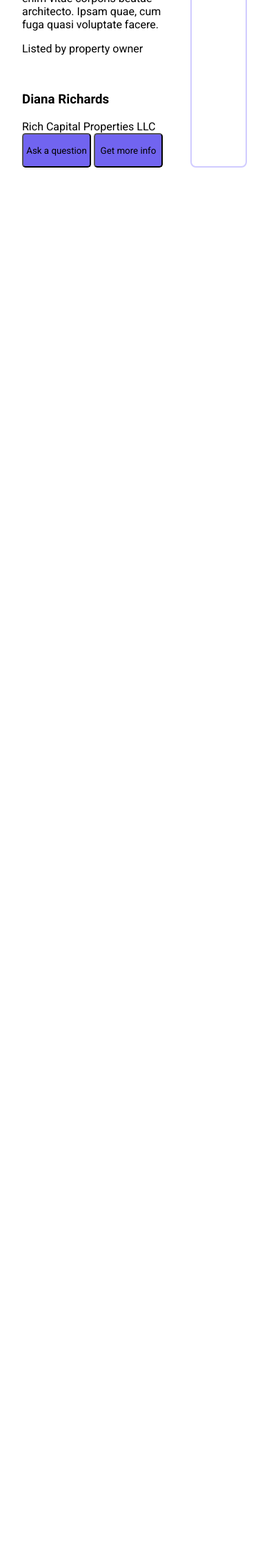
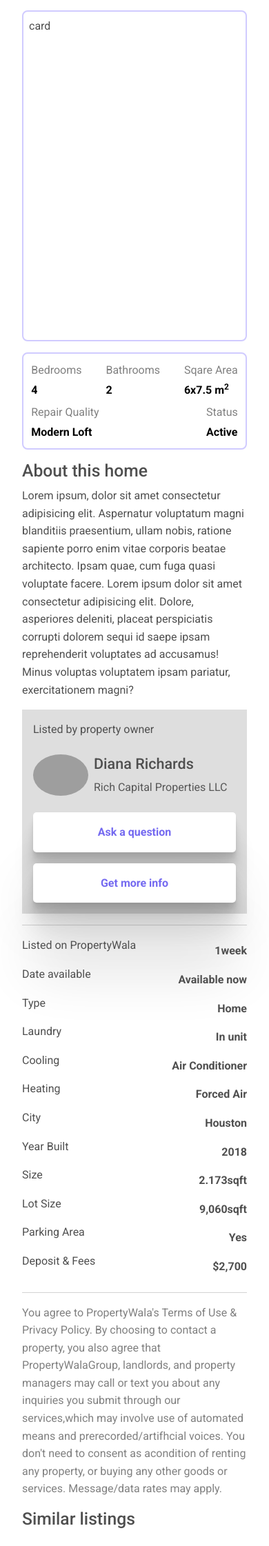
Before and after one commit to Abhishek1438/ffsd-project, a web app: file src/propertyDetails.html in a window 390 px wide. Shown: the part 478-2720 px from the top of the page at 69% size. Before the commit the page ends 721 px from the top, so only its background shows below. Run offline with its HTML, style and script files only (its server is not run), Linux system fonts and the light colour scheme; some libraries are stand-ins or nearby versions; grey boxes are pictures that could not be loaded.

Commit message:
property details page updated

```diff
--- a/src/propertyDetails.html
+++ b/src/propertyDetails.html
@@ -4,8 +4,23 @@
     <meta charset="UTF-8" />
     <meta http-equiv="X-UA-Compatible" content="IE=edge" />
     <meta name="viewport" content="width=device-width, initial-scale=1.0" />
-    <link rel="stylesheet" href="./styles/index.css" />
+    <link rel="stylesheet" href="./styles/main.css" />
     <link rel="stylesheet" href="./styles/propertyDetails.css" />
+    <!-- Font Awesome -->
+    <link
+      href="https://cdnjs.cloudflare.com/ajax/libs/font-awesome/6.0.0/css/all.min.css"
+      rel="stylesheet"
+    />
+    <!-- Google Fonts -->
+    <link
+      href="https://fonts.googleapis.com/css?family=Roboto:300,400,500,700&display=swap"
+      rel="stylesheet"
+    />
+    <!-- MDB -->
+    <link
+      href="https://cdnjs.cloudflare.com/ajax/libs/mdb-ui-kit/6.2.0/mdb.min.css"
+      rel="stylesheet"
+    />
     <title>Property Detail</title>
   </head>
   <body>
@@ -14,13 +29,104 @@
         <h1>Beverly Springfield</h1>
         <p>2821 Lake Sevilla, Palm Harbor, TX</p>
       </div>
-      <div>
+      <div class="buttons">
         <button>Share</button>
         <button>Favourite</button>
-        <button>Browse nearby listings</button>
+        <button id="browse-button">Browse nearby listings</button>
       </div>
     </div>
-    <div class="image_container"></div>
+    <div class="image-container">
+      <!-- Carousel wrapper -->
+      <div id="carouselBasicExample" class="carousel slide carousel-fade" data-mdb-ride="carousel">
+        <!-- Indicators -->
+        <div class="carousel-indicators">
+          <button
+            type="button"
+            data-mdb-target="#carouselBasicExample"
+            data-mdb-slide-to="0"
+            class="active"
+            aria-current="true"
+            aria-label="Slide 1"
+          ></button>
+          <button
+            type="button"
+            data-mdb-target="#carouselBasicExample"
+            data-mdb-slide-to="1"
+            aria-label="Slide 2"
+          ></button>
+          <button
+            type="button"
+            data-mdb-target="#carouselBasicExample"
+            data-mdb-slide-to="2"
+            aria-label="Slide 3"
+          ></button>
+        </div>
+
+        <!-- Inner -->
+        <div class="carousel-inner">
+          <!-- Single item -->
+          <div class="carousel-item active">
+            <img
+              src="https://mdbcdn.b-cdn.net/img/Photos/Slides/img%20(15).webp"
+              class="d-block w-100"
+              alt="Sunset Over the City"
+            />
+            <div class="carousel-caption d-none d-md-block">
+              <h5>First slide label</h5>
+              <p>Nulla vitae elit libero, a pharetra augue mollis interdum.</p>
+            </div>
+          </div>
+
+          <!-- Single item -->
+          <div class="carousel-item">
+            <img
+              src="https://mdbcdn.b-cdn.net/img/Photos/Slides/img%20(22).webp"
+              class="d-block w-100"
+              alt="Canyon at Nigh"
+            />
+            <div class="carousel-caption d-none d-md-block">
+              <h5>Second slide label</h5>
+              <p>Lorem ipsum dolor sit amet, consectetur adipiscing elit.</p>
+            </div>
+          </div>
+
+          <!-- Single item -->
+          <div class="carousel-item">
+            <img
+              src="https://mdbcdn.b-cdn.net/img/Photos/Slides/img%20(23).webp"
+              class="d-block w-100"
+              alt="Cliff Above a Stormy Sea"
+            />
+            <div class="carousel-caption d-none d-md-block">
+              <h5>Third slide label</h5>
+              <p>Praesent commodo cursus magna, vel scelerisque nisl consectetur.</p>
+            </div>
+          </div>
+        </div>
+        <!-- Inner -->
+
+        <!-- Controls -->
+        <button
+          class="carousel-control-prev"
+          type="button"
+          data-mdb-target="#carouselBasicExample"
+          data-mdb-slide="prev"
+        >
+          <span class="carousel-control-prev-icon" aria-hidden="true"></span>
+          <span class="visually-hidden">Previous</span>
+        </button>
+        <button
+          class="carousel-control-next"
+          type="button"
+          data-mdb-target="#carouselBasicExample"
+          data-mdb-slide="next"
+        >
+          <span class="carousel-control-next-icon" aria-hidden="true"></span>
+          <span class="visually-hidden">Next</span>
+        </button>
+      </div>
+      <!-- Carousel wrapper -->
+    </div>
     <div class="detail_parent_container">
       <div class="detail_child_container">
         <div class="property_data">
@@ -45,26 +151,151 @@
             <p class="data">Active</p>
           </div>
         </div>
-        <div>
+        <div style="margin-top: 1rem">
           <h2>About this home</h2>
           <p>
             Lorem ipsum, dolor sit amet consectetur adipisicing elit. Aspernatur voluptatum magni
             blanditiis praesentium, ullam nobis, ratione sapiente porro enim vitae corporis beatae
-            architecto. Ipsam quae, cum fuga quasi voluptate facere.
+            architecto. Ipsam quae, cum fuga quasi voluptate facere. Lorem ipsum dolor sit amet
+            consectetur adipisicing elit. Dolore, asperiores deleniti, placeat perspiciatis corrupti
+            dolorem sequi id saepe ipsam reprehenderit voluptates ad accusamus! Minus voluptas
+            voluptatem ipsam pariatur, exercitationem magni?
           </p>
-          <div>
+          <div class="ownerParentContainer">
             <p>Listed by property owner</p>
-            <img />
-            <div>
-              <h3>Diana Richards</h3>
-              Rich Capital Properties LLC
+            <div class="ownerContainer">
+              <div style="display: flex; align-items: center">
+                <img
+                  src="https://www.bajajallianzlife.com/content/dam/balic/index/bannerimage/Group-Employee-Benefit-Plan.png"
+                />
+                <div>
+                  <h4>Diana Richards</h4>
+                  <p>Rich Capital Properties LLC</p>
+                </div>
+              </div>
+              <div class="buttons">
+                <button>Ask a question</button>
+                <button>Get more info</button>
+              </div>
             </div>
-            <button>Ask a question</button>
-            <button>Get more info</button>
           </div>
+          <hr />
+          <div class="rental-features">
+            <div class="child-container">
+              <div class="rental-data">
+                <p>Listed on PropertyWala</p>
+                <b>1week</b>
+              </div>
+              <div class="rental-data">
+                <p>Date available</p>
+                <b>Available now</b>
+              </div>
+              <div class="rental-data">
+                <p>Type</p>
+                <b>Home</b>
+              </div>
+              <div class="rental-data">
+                <p>Laundry</p>
+                <b>In unit</b>
+              </div>
+              <div class="rental-data">
+                <p>Cooling</p>
+                <b>Air Conditioner</b>
+              </div>
+              <div class="rental-data">
+                <p>Heating</p>
+                <b>Forced Air</b>
+              </div>
+            </div>
+            <div class="child-container">
+              <div class="rental-data">
+                <p>City</p>
+                <b>Houston</b>
+              </div>
+              <div class="rental-data">
+                <p>Year Built</p>
+                <b>2018</b>
+              </div>
+              <div class="rental-data">
+                <p>Size</p>
+                <b>2.173sqft</b>
+              </div>
+              <div class="rental-data">
+                <p>Lot Size</p>
+                <b>9,060sqft</b>
+              </div>
+              <div class="rental-data">
+                <p>Parking Area</p>
+                <b>Yes</b>
+              </div>
+              <div class="rental-data">
+                <p>Deposit & Fees</p>
+                <b>$2,700</b>
+              </div>
+            </div>
+          </div>
+          <hr />
+          <!-- <div class="rent-history">
+            <h2>Rent Price History for Beverly Springfield</h2>
+            <table>
+              <tr>
+                <th>Date</th>
+                <th>Price</th>
+                <th>Event</th>
+                <th>Source</th>
+              </tr>
+              <tr>
+                <td>28/12/2021</td>
+                <td>$2,700/mo</td>
+                <td>Listed for Sale</td>
+                <td>PropertyWala</td>
+              </tr>
+              <tr>
+                <td>10/10/2021</td>
+                <td>$2,700/mo</td>
+                <td>Listed for Sale</td>
+                <td>PropertyWala</td>
+              </tr>
+              <tr>
+                <td>03/04/2020</td>
+                <td>$2,700/mo</td>
+                <td>Listed for Sale</td>
+                <td>PropertyWala</td>
+              </tr>
+              <tr>
+                <td>25/11/2019</td>
+                <td>$2,700/mo</td>
+                <td>Listed for Sale</td>
+                <td>PropertyWala</td>
+              </tr>
+              <tr>
+                <td>09/02/2019</td>
+                <td>$2,700/mo</td>
+                <td>Listed for Sale</td>
+                <td>PropertyWala</td>
+              </tr>
+            </table>
+          </div> -->
+          <p class="terms">
+            You agree to PropertyWala's Terms of Use & Privacy Policy. By choosing to contact a
+            property, you also agree that PropertyWalaGroup, landlords, and property managers may
+            call or text you about any inquiries you submit through our services,which may involve
+            use of automated means and prerecorded/artifhcial voices. You don't need to consent as
+            acondition of renting any property, or buying any other goods or services. Message/data
+            rates may apply.
+          </p>
+          <h2>Similar listings</h2>
+          <div class="similar-container"></div>
         </div>
       </div>
       <div class="detail_card">card</div>
     </div>
+    <footer></footer>
+
+    <!-- MDB -->
+    <script
+      type="text/javascript"
+      src="https://cdnjs.cloudflare.com/ajax/libs/mdb-ui-kit/6.2.0/mdb.min.js"
+    ></script>
   </body>
 </html>
--- a/src/styles/index.css
+++ b/src/styles/index.css
@@ -10,11 +10,9 @@ body {
 
 @import url('https://fonts.googleapis.com/css2?family=Roboto:wght@300&family=Ubuntu:ital,wght@1,300&display=swap');
 
-
 * {
   font-family: 'Roboto', sans-serif;
 }
-
 
 .navBar {
   display: flex;
@@ -24,14 +22,12 @@ body {
   background-color: #fbfbfe;
 }
 
-
 button {
   padding: 1%;
   border-radius: 5px;
   background-color: #7164f0;
   height: 50px;
   width: 100px;
-
 }
 
 button a {
@@ -70,7 +66,6 @@ button a {
   gap: 30px;
   width: 30%;
   padding: 0 50px 0 50px;
-
 }
 
 .navItems a {
@@ -85,63 +80,60 @@ button a {
   box-shadow: 0px 40px 80px 0px rgba(0, 0, 0, 0.2);
 }
 
-
-.navBarOptions{
+.navBarOptions {
   border: 0;
-  padding:  3.5% 5% 5% 5%;
+  padding: 3.5% 5% 5% 5%;
   display: flex;
   flex-direction: row;
   gap: 5px;
-
 }
 
-.navBarOptions i{
+.navBarOptions i {
   margin-top: 2.5px;
 }
 
-.portfolioDropdownOption{
+.portfolioDropdownOption {
   display: none;
   position: absolute;
   margin-top: 2%;
   z-index: 1;
   background-color: #f9f9f9;
-  box-shadow: 0px 8px 16px 0px rgba(0,0,0,0.2);
+  box-shadow: 0px 8px 16px 0px rgba(0, 0, 0, 0.2);
   padding: 0.5%;
 }
 
-.portfolioDropdownOption a{
+.portfolioDropdownOption a {
   padding-bottom: 5%;
 }
 
-.navBarOptions:hover .portfolioDropdownOption{
+.navBarOptions:hover .portfolioDropdownOption {
   display: flex;
   flex-wrap: wrap;
   flex-direction: column;
 }
 
-.resourceDropdownOption{
+.resourceDropdownOption {
   display: none;
   position: absolute;
   margin-top: 2%;
   z-index: 1;
   background-color: #f9f9f9;
-  box-shadow: 0px 8px 16px 0px rgba(0,0,0,0.2);
+  box-shadow: 0px 8px 16px 0px rgba(0, 0, 0, 0.2);
   padding: 0.5%;
 }
 
-.resourceDropdownOption a{
+.resourceDropdownOption a {
   padding-bottom: 5%;
 }
 
-.navBarOptions:hover .resourceDropdownOption{
+.navBarOptions:hover .resourceDropdownOption {
   display: flex;
   flex-wrap: wrap;
   flex-direction: column;
 }
 
-
 .HeroBackground {
-  background-image: url("../../assets/images/PW_map_background.png");
+  background-image: url('../../assets/images/PW_map_background.png');
   background-repeat: no-repeat;
   background-size: cover;
 }
@@ -155,8 +147,6 @@ button a {
   font-weight: bolder;
 }
 
-
-
 .heroText {
   font-size: 3rem;
   color: #000929;
@@ -167,7 +157,6 @@ button a {
   font-size: 1.1rem;
   color: #353b56;
   opacity: 1;
-
 }
 
 .propertyCard {
@@ -177,14 +166,14 @@ button a {
   gap: 2px;
   border-radius: 10px;
   width: 18%;
-  height: 354.100px;
+  height: 354.1px;
   border: 3px #f1effa;
   border-style: double;
   padding: 0;
   box-shadow: 0px 8px 16px 0px rgba(43, 0, 77, 0.2);
 }
 
-.propertyCardsGrid .propertyCard :hover{
+.propertyCardsGrid .propertyCard :hover {
   box-shadow: 0px 40px 80px 0px rgba(0, 0, 0, 0.2);
 }
 
@@ -225,7 +214,6 @@ button a {
   flex-direction: row;
   justify-content: space-evenly;
   color: #847bf3;
-
 }
 
 .propertyNumbers {
@@ -250,7 +238,6 @@ button a {
   background-color: white;
   box-shadow: 0px 40px 80px 0px rgba(0, 0, 0, 0.2);
 }
-
 
 .rbsInfo1 {
   display: flex;
@@ -282,25 +269,22 @@ button a {
   box-shadow: 0px 40px 80px 0px rgba(0, 0, 0, 0.2);
 }
 
-
-.disNone{
+.disNone {
   display: none;
 }
 
-.rbsOption{
+.rbsOption {
   background-color: white;
   border-radius: 10px 10px 0 0;
   border: 0;
 }
 
-
-.rbsSelected{
+.rbsSelected {
   color: #847bf3;
   font-weight: bold;
   border-bottom: 2px;
   border-bottom: solid;
   border-color: #7164f0;
-
 }
 
 .rbsNav {
@@ -316,33 +300,31 @@ button a {
   border: 0;
   margin-top: 15px;
   width: 150px;
-
 }
 
-.segment2{
+.segment2 {
   display: flex;
   flex-direction: row;
   padding: 5%;
   justify-content: space-evenly;
-
 }
 
-.segment2 img{
+.segment2 img {
   border-radius: 10px;
   height: 400px;
   width: 30%;
-  margin: 100px 0px 0px 50px ;
+  margin: 100px 0px 0px 50px;
   box-shadow: 0px 40px 80px 0px rgba(0, 0, 0, 0.2);
 }
 
-.segment2Info{
+.segment2Info {
   display: flex;
   flex-direction: column;
   width: 30%;
   padding: 5% 5% 5% 10%;
 }
 
-.s2OptionMenu{
+.s2OptionMenu {
   display: flex;
   flex-direction: row;
   background-color: #fbfaff;
@@ -355,7 +337,7 @@ button a {
   border-color: #efeffb;
 }
 
-.s2Options{
+.s2Options {
   background-color: #dddee4;
   color: grey;
   padding: 2%;
@@ -363,30 +345,30 @@ button a {
   border: 0;
 }
 
-.s2Selected{
+.s2Selected {
   background-color: #fefeff;
   color: #847bf3;
   font-weight: bold;
   border: 1px solid;
 }
 
-.s2Hero{
+.s2Hero {
   font-size: 2rem;
   font-weight: bold;
 }
 
-.s2Desc{
+.s2Desc {
   font-size: 1.2rem;
-  color: #abadb8;;
+  color: #abadb8;
 }
 
-.s2Info button{
+.s2Info button {
   color: white;
   background-color: #847bf3;
   border: 0;
 }
 
-.segment3{
+.segment3 {
   margin: 0% 15% 0% 15%;
   background-color: #f7f6fc;
   display: flex;
@@ -396,7 +378,6 @@ button a {
   border: 3px #e1def7;
   border-style: double;
   border-radius: 5px;
-
 }
 
 .segment3 img {
@@ -405,7 +386,7 @@ button a {
   border-radius: 5px;
 }
 
-.s3Icons{
+.s3Icons {
   display: flex;
   flex-direction: row;
   width: 100%;
@@ -413,25 +394,25 @@ button a {
   gap: 20px;
 }
 
-.s3Icons img{
+.s3Icons img {
   width: 70px;
   height: 70px;
 }
 
-.iconText{
+.iconText {
   font-size: 1.2rem;
   font-weight: bold;
 }
 
-.iconDesc{
+.iconDesc {
   font-size: 0.9rem;
 }
 
-.recommendations{
+.recommendations {
   width: 100%;
 }
 
-.recommendations button{
+.recommendations button {
   background-color: #7164f0;
   color: white;
   width: 200px;
@@ -439,52 +420,52 @@ button a {
   margin-top: 22.5px;
 }
 
-.recNav{
+.recNav {
   display: flex;
   flex-direction: row;
   gap: 500px;
   padding: 1% 1% 0% 15%;
 }
 
-.recDesc{
+.recDesc {
   padding-left: 15%;
 }
 
-.propertyCardsGrid{
+.propertyCardsGrid {
   display: flex;
   flex-wrap: wrap;
   flex-direction: column;
   gap: 5%;
 }
 
-.pcRow1{
+.pcRow1 {
   display: flex;
   flex-direction: row;
   justify-content: space-evenly;
   padding: 3%;
 }
 
-.pcRow2{
+.pcRow2 {
   display: flex;
   flex-direction: row;
   justify-content: space-evenly;
   padding: 3%;
 }
 
-.Testimonial{
+.Testimonial {
   display: flex;
   flex-direction: column;
   justify-content: center;
   text-align: center;
 }
 
-.Testimonial img{
+.Testimonial img {
   width: 150px;
   height: 50px;
   margin-left: 685px;
 }
 
-.clientEmail{
+.clientEmail {
   background-color: #17125b;
   padding: 5%;
   display: flex;
@@ -493,23 +474,23 @@ button a {
   text-align: center;
 }
 
-.clientEmail input{
+.clientEmail input {
   width: 70%;
   height: 60px;
-  border-radius:5px 0px 0px 5px;
+  border-radius: 5px 0px 0px 5px;
   border: 0;
 }
 
-.clientEmail button{
+.clientEmail button {
   color: white;
   height: 50px;
   border-radius: 5px;
-  margin: 7px ;
+  margin: 7px;
   border: 0;
   width: 27%;
 }
 
-.emailInputFields{
+.emailInputFields {
   background-color: white;
   width: 40%;
   margin-left: 30%;
@@ -519,24 +500,24 @@ button a {
   justify-content: row;
 }
 
-.homeFooter{
+.homeFooter {
   padding: 5%;
   display: flex;
   flex-direction: row;
   justify-content: space-evenly;
 }
 
-.homeFooter a{
+.homeFooter a {
   text-decoration: none;
   color: black;
   font-weight: bold;
 }
 
-.homeFooter p{
+.homeFooter p {
   color: grey;
 }
 
-.commonFooter{
+.commonFooter {
   display: flex;
   flex-direction: row;
   gap: 60%;
@@ -544,17 +525,16 @@ button a {
   border-top: 1px solid grey;
 }
 
-.commonFooter span{
+.commonFooter span {
   color: grey;
-  }
+}
 
-.contactIcons{
+.contactIcons {
   width: 20%;
   display: flex;
   flex-direction: row;
   justify-content: space-evenly;
 }
 
-@media (max-width : 500px){
-
+@media (max-width: 500px) {
 }
--- /dev/null
+++ b/src/styles/main.css
@@ -0,0 +1,15 @@
+@import url('https://fonts.googleapis.com/css2?family=Roboto:wght@400;700;900&display=swap');
+
+*.html,
+body {
+  margin: 0;
+  padding: 0;
+  box-sizing: border-box;
+  font-family: 'Roboto', sans-serif;
+}
+
+@import url('https://fonts.googleapis.com/css2?family=Roboto:wght@300&family=Ubuntu:ital,wght@1,300&display=swap');
+
+* {
+  font-family: 'Roboto', sans-serif;
+}
--- a/src/styles/propertyDetails.css
+++ b/src/styles/propertyDetails.css
@@ -9,12 +9,26 @@ body {
 }
 
 .header button {
-  padding: 0.5rem 1.5rem;
-  border-radius: 0.5rem;
-  background-color: #f7f7fd;
+  padding: 1rem 2rem;
+  background-color: white;
+  border: 1px solid #7469f0;
+  box-shadow: 0 2.8px 2.2px rgba(0, 0, 0, 0.034), 0 6.7px 5.3px rgba(0, 0, 0, 0.048),
+    0 12.5px 10px rgba(0, 0, 0, 0.06), 0 22.3px 17.9px rgba(0, 0, 0, 0.072),
+    0 41.8px 33.4px rgba(0, 0, 0, 0.086), 0 100px 80px rgba(0, 0, 0, 0.12);
   color: #7469f0;
-  border: #d0cbff 2px solid;
-  font-weight: 600;
+  font-weight: bold;
+  border-radius: 5px;
+}
+
+.image-container {
+  margin: 1rem 2rem;
+}
+
+.header button:hover {
+  background-color: #7469f0;
+  border: none;
+  color: #fff;
+  cursor: pointer;
 }
 
 .header p {
@@ -40,6 +54,7 @@ body {
 
 .detail_card {
   width: 30%;
+  height: 30rem;
   border: 2px solid #d0cbff;
   border-radius: 0.5rem;
   padding: 0.5rem;
@@ -62,3 +77,164 @@ body {
   font-weight: 600;
   color: #000;
 }
+
+.ownerParentContainer {
+  background-color: rgb(222, 222, 222);
+  padding: 1rem;
+}
+
+.ownerContainer {
+  display: flex;
+  align-items: center;
+  justify-content: space-between;
+}
+
+.ownerContainer button {
+  border-radius: 5px;
+  padding: 1rem 2rem;
+  background-color: white;
+  border: none;
+  box-shadow: 0 2.8px 2.2px rgba(0, 0, 0, 0.034), 0 6.7px 5.3px rgba(0, 0, 0, 0.048),
+    0 12.5px 10px rgba(0, 0, 0, 0.06), 0 22.3px 17.9px rgba(0, 0, 0, 0.072),
+    0 41.8px 33.4px rgba(0, 0, 0, 0.086), 0 100px 80px rgba(0, 0, 0, 0.12);
+  color: #7469f0;
+  font-weight: bold;
+}
+
+.ownerContainer button:hover {
+  background-color: #7469f0;
+  border: none;
+  color: #fff;
+  cursor: pointer;
+}
+
+.ownerContainer .buttons {
+  display: flex;
+  gap: 1rem;
+}
+
+.ownerContainer img {
+  width: 80px;
+  border-radius: 50%;
+}
+
+.ownerContainer p,
+.ownerContainer h4 {
+  margin: 0.5rem;
+}
+
+.ownerContainer p {
+  color: rgb(86, 86, 86);
+}
+
+.rental-features {
+  display: flex;
+  justify-content: space-between;
+}
+
+.rental-features .child-container {
+  width: 45%;
+}
+
+.rental-features .rental-data {
+  display: flex;
+  align-items: center;
+  justify-content: space-between;
+}
+
+.rent-history table {
+  width: 100%;
+}
+
+.rent-history th,
+.rent-history td {
+  padding: 1rem;
+  text-align: left;
+  border-bottom: 1px solid #ddd;
+}
+
+.terms {
+  color: gray;
+}
+
+@media only screen and (max-width: 1050px) {
+  .header {
+    flex-direction: column;
+    align-items: start;
+    gap: 1rem;
+  }
+  .header .buttons {
+    display: flex;
+    gap: 2rem;
+  }
+
+  .ownerContainer {
+    flex-direction: column;
+    align-items: start;
+  }
+
+  .ownerContainer .buttons {
+    width: 100%;
+    display: flex;
+    margin-top: 1rem;
+  }
+
+  .ownerContainer .buttons button {
+    width: 40%;
+  }
+}
+
+@media only screen and (max-width: 800px) {
+  .detail_parent_container {
+    flex-direction: column-reverse;
+  }
+
+  .detail_child_container {
+    width: 100%;
+  }
+
+  .detail_card {
+    width: 100%;
+  }
+
+  .rental-features {
+    flex-direction: column;
+  }
+
+  .rental-features .child-container {
+    width: 100%;
+  }
+
+  .rent-history th,
+  .rent-history td {
+    padding: 0.5rem;
+    text-align: left;
+    border-bottom: 1px solid #ddd;
+  }
+
+  #browse-button {
+    display: none;
+  }
+
+  .header .buttons {
+    width: 100%;
+  }
+
+  .header .buttons button {
+    width: 40%;
+  }
+
+  .property_data {
+    flex-wrap: wrap;
+  }
+}
+
+@media only screen and (max-width: 500px) {
+  .ownerContainer .buttons {
+    flex-direction: column;
+  }
+
+  .ownerContainer .buttons button {
+    width: 100%;
+  }
+}
```
